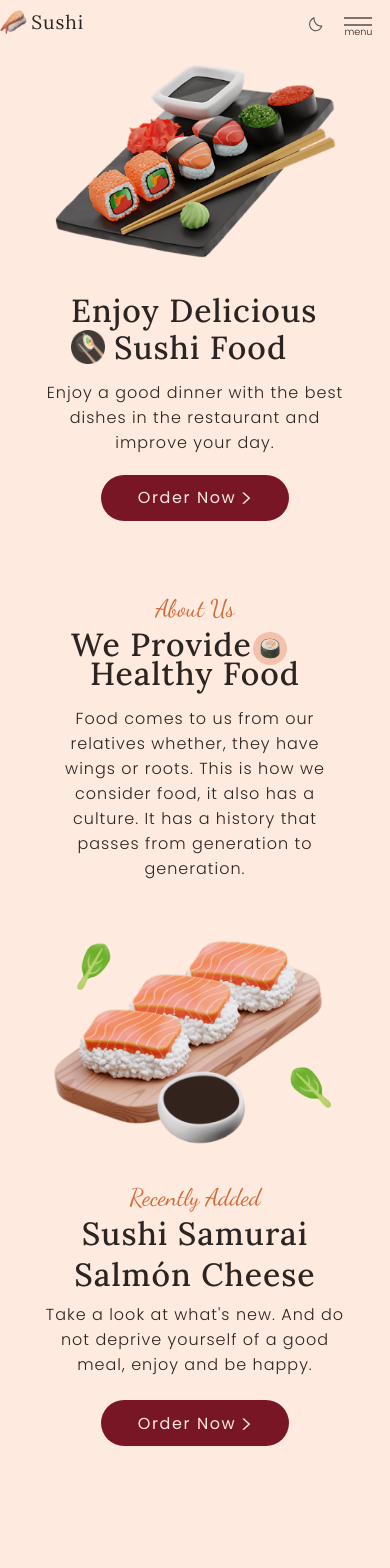
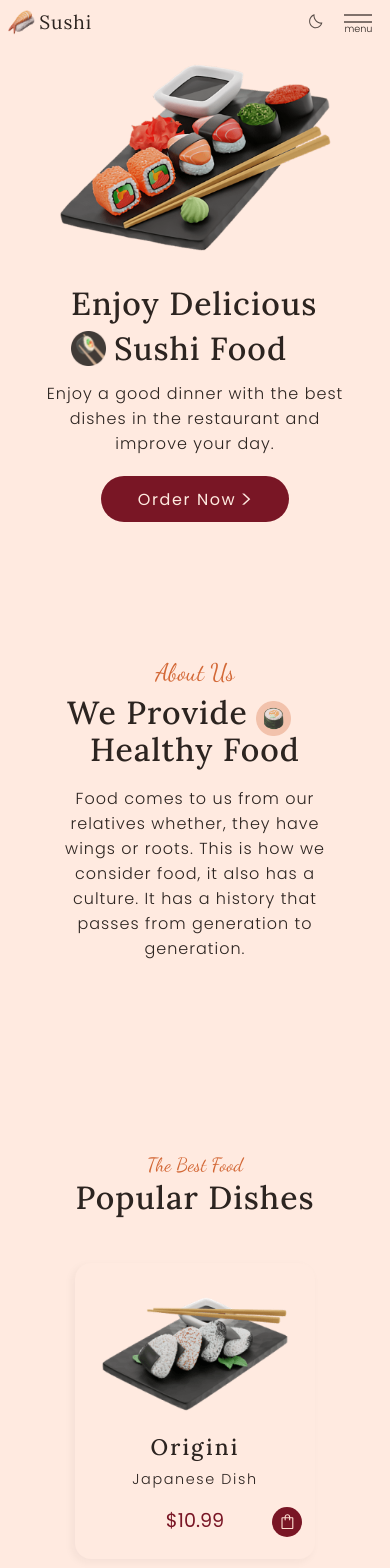
Before and after one commit to psilva999/sushi, a React (Vite) app: page / in a window 390 px wide. Shown: the top 1568 px of the page. Before the commit the page ends 1454 px from the top, so only its background shows below. Built offline with nearby package versions, Linux system fonts and the light colour scheme.

Commit message:
responsive sections

```diff
--- a/src/App.jsx
+++ b/src/App.jsx
@@ -5,10 +5,10 @@ import Header from './Components/Header'
 import Enjoy from './Components/Enjoy'
 
 import Provide from './Components/Provide'
-// import Popular from './Components/Popular'
+import Popular from './Components/Popular'
 import Recently from './Components/Recently'
 
-// import Subscribe from './Components/Subscribe'
+import Subscribe from './Components/Subscribe'
 // import Footer from './Components/Footer'
 
 import { events } from './Events/events'
@@ -35,10 +35,10 @@ function App() {
         <Enjoy/>
 
         <Provide/>
-        {/* <Popular/> */}
+        <Popular/>
 
         <Recently/>
-        {/* <Subscribe/> */}
+        <Subscribe/>
       </main>
 
       <Link activeClass="active"
--- a/src/scss/_enjoys-queries.scss
+++ b/src/scss/_enjoys-queries.scss
@@ -1,7 +1,79 @@
 @media (max-width:82.5rem) {
   body {
+    .popular, .subscribe {
+      h1 {
+        font-size:2rem;
+      }
+    }
+
+    .subscribe {
+      width:53rem !important;
+      border-radius:9rem;
+      height:15rem;
+      margin-top:4rem;
+
+      img {
+        width:19rem;
+      }
+
+      h1 {
+        width:16rem;
+        font-size:1.8rem !important;
+      }
+
+      div {
+        width:19rem;
+      }
+
+      button img {
+        width:2.1rem !important;
+      }
+    }
+
+    .popular {
+      gap:2rem;
+      min-height:max-content !important;
+
+      h1 {
+        margin-top:.75rem;
+      }
+
+      article {
+        width:53rem;
+
+        div {
+          width:15rem;
+        }
+
+        img {
+          width:13rem;
+        }
+      }
+
+      h2 {
+        font-size:1.4rem;
+      }
+
+      p {
+        font-size:.9rem;
+      }
+
+      li {
+        font-size:1.2rem;
+
+        &:after {
+          margin-left:3rem;
+        }
+      }
+    }
+
     .enjoy article {
-      margin-top: -3.5rem;
+      margin-top:-3.5rem;
+    }
+
+    main {
+      margin-top:0 !important;
+      gap:0;
     }
 
     .provide {
@@ -24,10 +96,23 @@
       }
     }
 
+    .popular {
+      margin-top:3rem;
+    }
+
+    .provide {
+      align-items:top;
+      height:100vh;
+    }
+
+    .provide, .recently {
+      margin-top:-4rem !important;
+    }
+
     .enjoy, .provide, .recently {
       display: grid;
+      height:650px !important;
       place-items: center;
-      height:450px;
 
       article {
         margin-top: 0;
@@ -70,6 +155,13 @@
       }
     }
 
+    .popular {
+
+      div:hover img {
+        transform:none !important;
+      }
+    }
+
     .order {
       font-size:1rem;
       width:11.75rem;
@@ -85,6 +177,66 @@
 
 @media (max-width:62rem) {
   body {
+
+    .popular {
+      align-items:center !important;
+
+      article {
+        width:100%;
+        justify-content:center;
+        gap:1.5rem;
+        flex-wrap:wrap;
+      }
+
+      h1, span {
+        width:max-content;
+      }
+
+      article {
+        margin:auto;
+      }
+    }
+
+    .subscribe {
+      border-radius:100rem;
+      width:27rem !important;
+      padding:1rem 0 1.5rem 0;
+      display:grid;
+      place-items:center;
+      grid-template-columns:1fr;
+      height:27rem !important;
+
+      article {
+        place-items:center;
+        margin-top:-3rem;
+
+        h1 {
+          width:13rem;
+          text-align:center;
+        }
+      }
+
+      gap:0rem;
+
+      img {
+        margin-top:0 !important;
+        width:11rem !important;
+      }
+
+      button img {
+        width:2.1rem !important;
+      }
+
+      div {
+        width:15.5rem;
+      }
+
+      input {
+        width:12.5rem;
+        font-size:.8rem;
+      }
+    }
+
     .enjoy, .provide, .recently {
       padding:0 .5rem;
 
@@ -103,10 +255,18 @@
   }
 }
 
-@media (max-width:47rem) {
+@media (max-width:50rem) {
   body {
-    main {
-      margin-top:1rem;
+    .popular {
+      min-height:1100px !important;
+
+      article {
+        margin-top:-.2rem !important;
+        display:grid;
+        grid-template-columns:1fr;
+        place-items:center;
+        gap:2rem;
+      }
     }
 
     .order {
@@ -114,44 +274,22 @@
       padding:.3rem 0 .3rem 2.3rem;
       border-radius:1.5rem;
 
-
       &:after {
         font-size:1.5rem;
         margin-top:1.5px;
       }
     }
 
-    .enjoy {
-      margin-top:3rem;
-    }
-
-    .provide  {
-      gap:0;
-      height:max-content;
-      margin-top:4rem;
-
-      .enjoy-sushi {
-        display:none;
-      }
-    }
-
-    .recently {
-      h1 {
-        width:15.5rem;
-        text-align:center;
-      }
+    main {
+      gap:5rem;
     }
 
     .enjoy, .provide, .recently {
-      max-height:500px;
-      grid-template-columns:1fr;
       gap:2rem;
-      padding:0;
+      height:max-content !important;
 
       .enjoy-sushi {
-        grid-area:1/1;
-        width:290px !important;
-        margin-top:0rem;
+        width: 280px !important;;
       }
 
       h1 {
@@ -167,6 +305,80 @@
         width:19rem;
         text-align:center;
       }
+    }
+
+    .enjoy {
+      place-items:left;
+      display:grid;
+      margin-top:4rem !important;
+
+      article {
+        gap:.75rem;
+      }
+
+      div {
+        width:13.5rem;
+        margin-top:-1rem;
+
+        img {
+          width:2.2rem;
+        }
+      }
+    }
+
+    .provide  {
+      gap:0;
+      margin-top:3rem !important;
+      margin-bottom:4rem !important;
+      .enjoy-sushi {
+        display:none;
+      }
+
+      article {
+        gap:1rem;
+      }
+
+      div {
+        h1 {
+          margin-bottom:.25rem;
+        }
+
+        width:14rem;
+
+        img {
+          width:2.2rem;
+        }
+      }
+    }
+
+    .recently {
+      margin-top:1rem !important;
+
+      h1, p {
+        margin-top:-.75rem;
+      }
+
+      h1 {
+        width:15.5rem;
+        text-align:center;
+      }
+
+      .order:after {
+        position:relative;
+        top:1px !important;
+      }
+    }
+  }
+
+  .enjoy-sushi {
+    grid-area:1/1 !important;
+    width:290px !important;
+    margin-top:0rem !important;
+  }
+
+  .enjoy, .provide, .recently {
+    padding:0;
+    grid-template-columns:1fr;
 
     article {
       gap:.75rem;
@@ -184,13 +396,34 @@
     }
   }
 }
+
+@media (max-width:30rem) {
+  body {
+    .subscribe {
+      width:18.4rem !important;
+      height:18.4rem !important;
+      border-radius:50rem;
+
+      article {
+        margin-top:0;
+      }
+
+      img {
+        display:none;
+      }
+
+      button img {
+        display:block !important;
+      }
+    }
+  }
 }
 
 @media (max-width:22rem) {
   body {
     .enjoy, .provide, .recently {
       p {
-        width:100vw;
+        width:95vw;
       }
     }
   }
--- a/src/scss/_global-queries.scss
+++ b/src/scss/_global-queries.scss
@@ -3,7 +3,7 @@
 @media (max-width:82.5rem) {
   body {
     header, main section {
-      width:60rem;
+      width:60rem !important;
     }
 
     .branch, .recently h1:after {
@@ -15,12 +15,12 @@
 @media (max-width:62rem) {
   body {
     header, main section {
-      width:100vw;
+      width:100vw !important;
     }
 
     header {
       height:2.8rem;
-      padding-left:.6rem;
+      padding-left:.5rem !important;
 
       img:first-child {
         width:1.7rem;
@@ -32,11 +32,6 @@
 
       nav {
         gap:1.4rem;
-      }
-
-      button, nav {
-        position:relative;
-        top:3px;
       }
 
       button {
@@ -104,7 +99,7 @@
   body {
 
     header ul.active {
-      position: fixed;
+      position:fixed;
       top:3rem;
       right:1rem;
       padding:1.25rem 1.5rem;
```
Also changed, not shown: src/css/app.min.css, 1 other file (tests, documents, lock files or other folders). Lines whose indentation alone changed are shown as unchanged.
